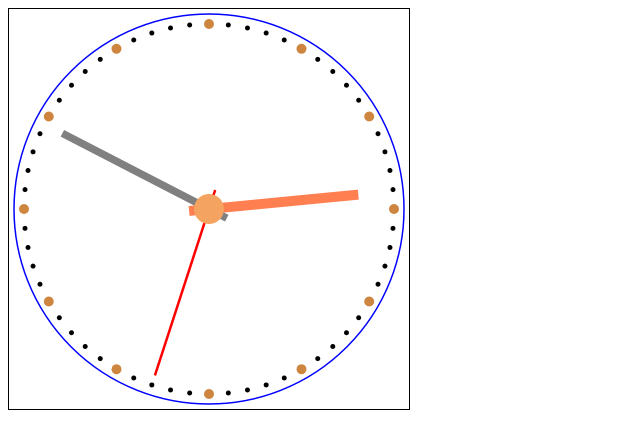
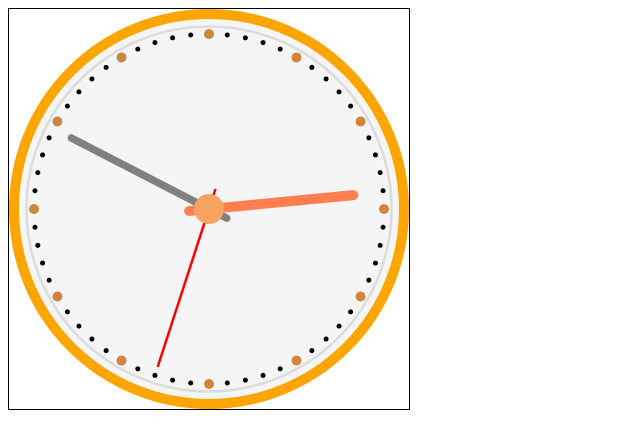
Before and after one commit to Lishasha123/L5, a plain HTML site: page T5/时钟作业.html in a window 1280 px wide. Shown: the whole page, without its empty margins (0-640 px from the left). Drawn offline with Linux system fonts and the light colour scheme.

Commit message:
作业完成

```diff
--- a/T5/时钟作业.html
+++ b/T5/时钟作业.html
@@ -30,9 +30,20 @@
 	         context.clearRect(0,0,800,800);
 
 		     context.beginPath();
-		     context.lineWidth=3;
-		     context.strokeStyle="blue";
+		     context.save();
+		     context.lineWidth=20;
+		     context.strokeStyle="orange";
 		     context.arc(400,400,390,0,Math.PI*2);
+		     context.fillStyle="whitesmoke";
+		     context.fill();
+		     context.stroke();
+			 context.beginPath();
+			 context.restore();
+
+			 context.beginPath();
+		     context.lineWidth=5;
+		     context.strokeStyle="gainsboro";
+		     context.arc(400,400,365,0,Math.PI*2);
 		     context.stroke();
 			 context.beginPath();
 
@@ -46,7 +57,7 @@
 				}else{
 					var  r=5;
 				}
-				context.arc(Math.cos(Math.PI/180*6*i)*370,Math.sin(Math.PI/180*6*i)*370,r,0,Math.PI*2);
+				context.arc(Math.cos(Math.PI/180*6*i)*350,Math.sin(Math.PI/180*6*i)*350,r,0,Math.PI*2);
 				context.fill();
 				context.restore();
 				context.closePath();
@@ -57,7 +68,8 @@
 			context.translate(400,400);
 			context.rotate(Math.PI/180*s*6);
 			context.lineTo(0,40);
-			context.lineTo(0,-350);
+			context.lineTo(0,-330);
+			context.lineCap="round";
 			context.lineWidth=5;
 			context.strokeStyle="#FF0000";
 			context.stroke();
@@ -68,7 +80,8 @@
 			context.translate(400,400);
 			context.rotate(Math.PI/180*m*6+Math.PI/180*6/60*s);
 			context.lineTo(0,40);
-			context.lineTo(0,-330);
+			context.lineTo(0,-310);
+			context.lineCap="round";
 			context.lineWidth=15;
 			context.strokeStyle="gray";
 			context.stroke();
@@ -79,7 +92,8 @@
 			context.translate(400,400);
 			context.rotate(h*30*Math.PI/180+Math.PI/180*30/60*m);
 			context.lineTo(0,40);
-			context.lineTo(0,-300);
+			context.lineTo(0,-290);
+			context.lineCap="round";
 			context.lineWidth=20;
 			context.strokeStyle="coral";
 			context.stroke();
```
